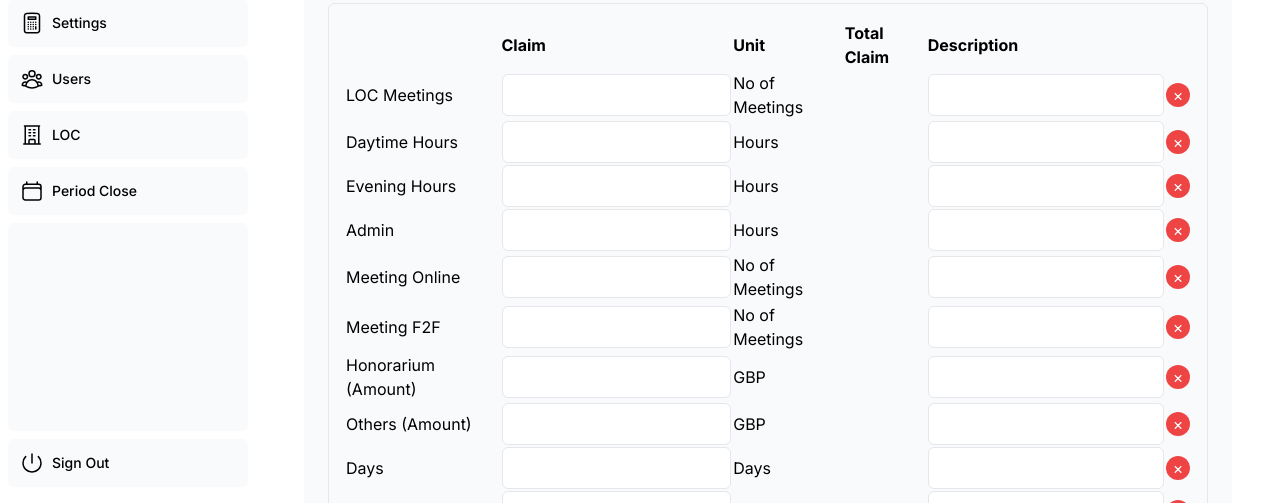
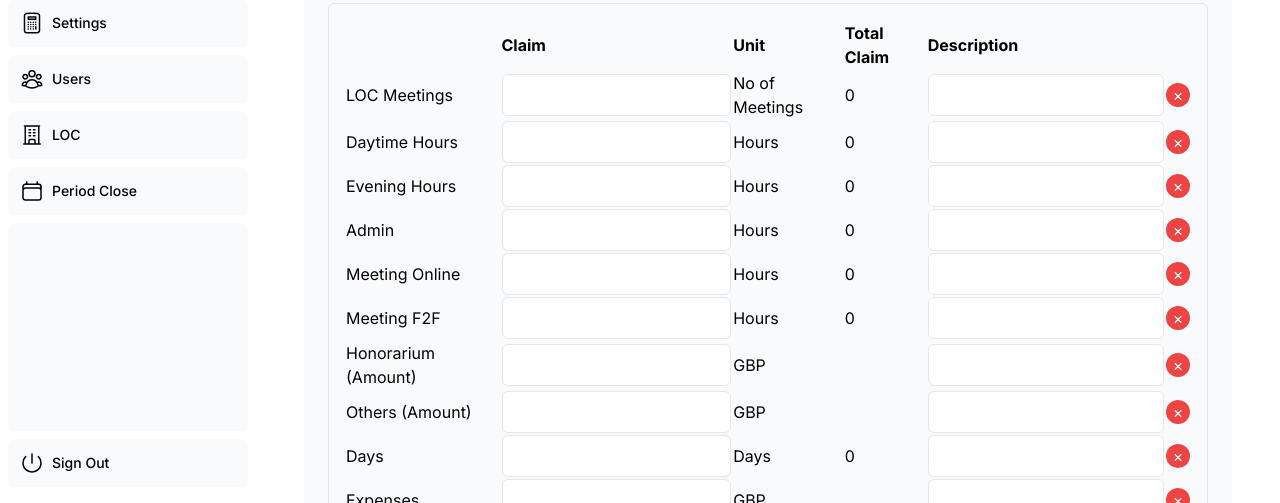
Before and after one commit to touseef028/payroll-app, a Next.js app: page /dashboard/invoices/create in a window 1280 px wide. Shown: the part 297-800 px from the top of the page. Built offline with nearby package versions, Linux system fonts and the light colour scheme; no server answers; the database is empty; a web font is replaced by a local one.

Commit message:
added total claims in create invoices

```diff
--- a/app/ui/invoices/create-form.tsx
+++ b/app/ui/invoices/create-form.tsx
@@ -71,6 +71,9 @@ export default function CreateInvoiceForm({
     fetchPeriods();
   }, []);
 
+  const userId = formData?.userId;
+  const user_site = users.find((user) => user.id === userId)?.site_name;
+
   const handleInputChange = (
     e: React.ChangeEvent<HTMLInputElement | HTMLSelectElement>
   ) => {
@@ -82,12 +85,73 @@ export default function CreateInvoiceForm({
   };
 
   const calculateTotal = () => {
-    const { day_hrs_amount, eve_hrs_amount, days, meetings } = formData;
+    const {
+      day_hrs_amount,
+      eve_hrs_amount,
+      days,
+      meetings,
+      admin,
+      meetingOnline,
+      meetingF2F,
+    } = formData;
+
+    const dayHrsTotal =
+      user_site === "Boxes"
+        ? Number(day_hrs_amount) * 12
+        : user_site === "Rayban"
+        ? Number(day_hrs_amount) * 13.06
+        : Number(day_hrs_amount) * (settings?.dayTimeRate ?? 0);
+
+    const eveHrsTotal =
+      user_site === "Boxes"
+        ? Number(eve_hrs_amount) * 10
+        : user_site === "Rayban"
+        ? Number(eve_hrs_amount) * 14.03
+        : Number(eve_hrs_amount) * (settings?.eveRate ?? 0);
+
+    const daysTotal =
+      user_site === "Boxes"
+        ? Number(days) * 10
+        : user_site === "Rayban"
+        ? Number(days) * 15.07
+        : Number(days) * (settings?.dayRate ?? 0);
+
+    const meetingsTotal =
+      user_site === "Boxes"
+        ? Number(meetings) * 10
+        : user_site === "Rayban"
+        ? Number(meetings) * 12.08
+        : Number(meetings) * (settings?.meetingRate ?? 0);
+
+    const adminTotal =
+      user_site === "Boxes"
+        ? Number(admin) * 10
+        : user_site === "Rayban"
+        ? Number(admin) * 13
+        : 0;
+
+    const meetingOnlineTotal =
+      user_site === "Boxes"
+        ? Number(meetingOnline) * 4
+        : user_site === "Rayban"
+        ? Number(meetingOnline) * 14
+        : 0;
+
+    const meetingF2FTotal =
+      user_site === "Boxes"
+        ? Number(meetingF2F) * 20
+        : user_site === "Rayban"
+        ? Number(meetingF2F) * 15
+        : 0;
+
     return (
-      Number(day_hrs_amount) * (settings?.dayTimeRate ?? 0) +
-      Number(eve_hrs_amount) * (settings?.eveRate ?? 0) +
-      Number(days) * (settings?.dayRate ?? 0) +
-      Number(meetings) * (settings?.meetingRate ?? 0)
+      dayHrsTotal +
+      eveHrsTotal +
+      daysTotal +
+      meetingsTotal +
+      adminTotal +
+      meetingOnlineTotal +
+      meetingF2FTotal
     );
   };
 
@@ -111,16 +175,16 @@ export default function CreateInvoiceForm({
             name="month"
             className="peer block w-full cursor-pointer rounded-md border border-gray-200 py-2 pl-10 text-sm outline-2 placeholder:text-gray-500"
             defaultValue=""
-            required
-          >
+            required>
             <option value="" disabled>
               Select a month
             </option>
-            {availablePeriods && availablePeriods.map((period: { id: string; period: string }) => (
-              <option key={period.id} value={period.period}>
-                {period.period}
-              </option>
-            ))}
+            {availablePeriods &&
+              availablePeriods.map((period: { id: string; period: string }) => (
+                <option key={period.id} value={period.period}>
+                  {period.period}
+                </option>
+              ))}
           </select>
         </div>
         {/* User Name */}
@@ -134,8 +198,7 @@ export default function CreateInvoiceForm({
               name="userId"
               className="peer block w-full cursor-pointer rounded-md border border-gray-200 py-2 pl-10 text-sm outline-2 placeholder:text-gray-500"
               value={formData.userId}
-              onChange={handleInputChange}
-            >
+              onChange={handleInputChange}>
               <option value="" disabled>
                 Select User
               </option>
@@ -173,7 +236,13 @@ export default function CreateInvoiceForm({
                   />
                 </td>
                 <td>No of Meetings</td>
-                <td>{/* Calculate total claim */}</td>
+                <td>
+                  {user_site === "Boxes"
+                    ? Number(formData?.meetings) * 10
+                    : user_site === "Rayban"
+                    ? Number(formData?.meetings) * 12.08
+                    : Number(formData?.meetings) * (settings?.meetingRate ?? 0)}
+                </td>
                 <td>
                   <input
                     type="text"
@@ -186,8 +255,7 @@ export default function CreateInvoiceForm({
                   <button
                     type="button"
                     onClick={() => handleRowReset("meetings")}
-                    className="w-6 h-6 rounded-full bg-red-500 text-white flex items-center justify-center"
-                  >
+                    className="w-6 h-6 rounded-full bg-red-500 text-white flex items-center justify-center">
                     ×
                   </button>
                 </td>
@@ -204,7 +272,15 @@ export default function CreateInvoiceForm({
                   />
                 </td>
                 <td>Hours</td>
-                <td>{/* Calculate total claim */}</td>
+                <td>
+                  {" "}
+                  {user_site === "Boxes"
+                    ? Number(formData?.day_hrs_amount) * 12
+                    : user_site === "Rayban"
+                    ? Number(formData?.day_hrs_amount) * 13.06
+                    : Number(formData?.day_hrs_amount) *
+                      (settings?.dayTimeRate ?? 0)}
+                </td>
                 <td>
                   <input
                     type="text"
@@ -217,8 +293,7 @@ export default function CreateInvoiceForm({
                   <button
                     type="button"
                     onClick={() => handleRowReset("day_hrs_amount")}
-                    className="w-6 h-6 rounded-full bg-red-500 text-white flex items-center justify-center"
-                  >
+                    className="w-6 h-6 rounded-full bg-red-500 text-white flex items-center justify-center">
                     ×
                   </button>
                 </td>
@@ -235,7 +310,15 @@ export default function CreateInvoiceForm({
                   />
                 </td>
                 <td>Hours</td>
-                <td>{/* Calculate total claim */}</td>
+                <td>
+                  {" "}
+                  {user_site === "Boxes"
+                    ? Number(formData?.eve_hrs_amount) * 10
+                    : user_site === "Rayban"
+                    ? Number(formData?.eve_hrs_amount) * 14.03
+                    : Number(formData?.eve_hrs_amount) *
+                      (settings?.eveRate ?? 0)}
+                </td>
                 <td>
                   <input
                     type="text"
@@ -248,8 +331,7 @@ export default function CreateInvoiceForm({
                   <button
                     type="button"
                     onClick={() => handleRowReset("eve_hrs_amount")}
-                    className="w-6 h-6 rounded-full bg-red-500 text-white flex items-center justify-center"
-                  >
+                    className="w-6 h-6 rounded-full bg-red-500 text-white flex items-center justify-center">
                     ×
                   </button>
                 </td>
@@ -266,7 +348,14 @@ export default function CreateInvoiceForm({
                   />
                 </td>
                 <td>Hours</td>
-                <td>{/* Calculate total claim */}</td>
+                <td>
+                  {" "}
+                  {user_site === "Boxes"
+                    ? Number(formData?.admin) * 10
+                    : user_site === "Rayban"
+                    ? Number(formData?.admin) * 13
+                    : 0}
+                </td>
                 <td>
                   <input
                     type="text"
@@ -279,8 +368,7 @@ export default function CreateInvoiceForm({
                   <button
                     type="button"
                     onClick={() => handleRowReset("admin")}
-                    className="w-6 h-6 rounded-full bg-red-500 text-white flex items-center justify-center"
-                  >
+                    className="w-6 h-6 rounded-full bg-red-500 text-white flex items-center justify-center">
                     ×
                   </button>
                 </td>
@@ -296,8 +384,15 @@ export default function CreateInvoiceForm({
                     className="w-full rounded-md border border-gray-200 py-2 pl-3"
                   />
                 </td>
-                <td>No of Meetings</td>
-                <td>{/* Calculate total claim */}</td>
+                <td>Hours</td>
+                <td>
+                  {" "}
+                  {user_site === "Boxes"
+                    ? Number(formData?.meetingOnline) * 4
+                    : user_site === "Rayban"
+                    ? Number(formData?.meetingOnline) * 14
+                    : 0}
+                </td>
                 <td>
                   <input
                     type="text"
@@ -310,8 +405,7 @@ export default function CreateInvoiceForm({
                   <button
                     type="button"
                     onClick={() => handleRowReset("meetingOnline")}
-                    className="w-6 h-6 rounded-full bg-red-500 text-white flex items-center justify-center"
-                  >
+                    className="w-6 h-6 rounded-full bg-red-500 text-white flex items-center justify-center">
                     ×
                   </button>
                 </td>
@@ -327,8 +421,15 @@ export default function CreateInvoiceForm({
                     className="w-full rounded-md border border-gray-200 py-2 pl-3"
                   />
                 </td>
-                <td>No of Meetings</td>
-                <td>{/* Calculate total claim */}</td>
+                <td>Hours</td>
+                <td>
+                  {" "}
+                  {user_site === "Boxes"
+                    ? Number(formData?.meetingF2F) * 20
+                    : user_site === "Rayban"
+                    ? Number(formData?.meetingF2F) * 15
+                    : 0}
+                </td>
                 <td>
                   <input
                     type="text"
@@ -341,8 +442,7 @@ export default function CreateInvoiceForm({
                   <button
                     type="button"
                     onClick={() => handleRowReset("meetingF2F")}
-                    className="w-6 h-6 rounded-full bg-red-500 text-white flex items-center justify-center"
-                  >
+                    className="w-6 h-6 rounded-full bg-red-500 text-white flex items-center justify-center">
                     ×
                   </button>
                 </td>
@@ -373,8 +473,7 @@ export default function CreateInvoiceForm({
                   <button
                     type="button"
                     onClick={() => handleRowReset("honorarium")}
-                    className="w-6 h-6 rounded-full bg-red-500 text-white flex items-center justify-center"
-                  >
+                    className="w-6 h-6 rounded-full bg-red-500 text-white flex items-center justify-center">
                     ×
                   </button>
                 </td>
@@ -405,8 +504,7 @@ export default function CreateInvoiceForm({
                   <button
                     type="button"
                     onClick={() => handleRowReset("others")}
-                    className="w-6 h-6 rounded-full bg-red-500 text-white flex items-center justify-center"
-                  >
+                    className="w-6 h-6 rounded-full bg-red-500 text-white flex items-center justify-center">
                     ×
                   </button>
                 </td>
@@ -424,7 +522,15 @@ export default function CreateInvoiceForm({
                   />
                 </td>
                 <td>Days</td>
-                <td>{/* Calculate total claim */}</td>
+
+                <td>
+                  {" "}
+                  {user_site === "Boxes"
+                    ? Number(formData?.days) * 10
+                    : user_site === "Rayban"
+                    ? Number(formData?.days) * 15.07
+                    : Number(formData?.days) * (settings?.dayRate ?? 0)}
+                </td>
                 <td>
                   <input
                     type="text"
@@ -437,8 +543,7 @@ export default function CreateInvoiceForm({
                   <button
                     type="button"
                     onClick={() => handleRowReset("days")}
-                    className="w-6 h-6 rounded-full bg-red-500 text-white flex items-center justify-center"
-                  >
+                    className="w-6 h-6 rounded-full bg-red-500 text-white flex items-center justify-center">
                     ×
                   </button>
                 </td>
@@ -469,8 +574,7 @@ export default function CreateInvoiceForm({
                   <button
                     type="button"
                     onClick={() => handleRowReset("expenses")}
-                    className="w-6 h-6 rounded-full bg-red-500 text-white flex items-center justify-center"
-                  >
+                    className="w-6 h-6 rounded-full bg-red-500 text-white flex items-center justify-center">
                     ×
                   </button>
                 </td>
@@ -536,8 +640,7 @@ export default function CreateInvoiceForm({
                 />
                 <label
                   htmlFor="pending"
-                  className="ml-2 flex cursor-pointer items-center gap-1.5 rounded-full bg-gray-100 px-3 py-1.5 text-xs font-medium text-gray-600"
-                >
+                  className="ml-2 flex cursor-pointer items-center gap-1.5 rounded-full bg-gray-100 px-3 py-1.5 text-xs font-medium text-gray-600">
                   Pending <ClockIcon className="h-4 w-4" />
                 </label>
               </div>
@@ -551,8 +654,7 @@ export default function CreateInvoiceForm({
                 />
                 <label
                   htmlFor="approved"
-                  className="ml-2 flex cursor-pointer items-center gap-1.5 rounded-full bg-green-500 px-3 py-1.5 text-xs font-medium text-white"
-                >
+                  className="ml-2 flex cursor-pointer items-center gap-1.5 rounded-full bg-green-500 px-3 py-1.5 text-xs font-medium text-white">
                   Approved <CheckIcon className="h-4 w-4" />
                 </label>
               </div>
@@ -566,8 +668,7 @@ export default function CreateInvoiceForm({
                 />
                 <label
                   htmlFor="rejected"
-                  className="ml-2 flex items-center gap-1.5 rounded-full bg-gray-100 px-3 py-1.5 text-xs font-medium text-red-600"
-                >
+                  className="ml-2 flex items-center gap-1.5 rounded-full bg-gray-100 px-3 py-1.5 text-xs font-medium text-red-600">
                   Rejected <HandThumbDownIcon className="h-4 w-4" />
                 </label>
               </div>
@@ -578,8 +679,7 @@ export default function CreateInvoiceForm({
       <div className="mt-6 flex justify-end gap-4">
         <Link
           href="/dashboard/invoices"
-          className="flex h-10 items-center rounded-lg bg-gray-100 px-4 text-sm font-medium text-gray-600 transition-colors hover:bg-gray-200"
-        >
+          className="flex h-10 items-center rounded-lg bg-gray-100 px-4 text-sm font-medium text-gray-600 transition-colors hover:bg-gray-200">
           Cancel
         </Link>
         <Button type="submit">Create Invoice</Button>
```
Also changed, not shown: app/dashboard/invoices/create/page.tsx (+7 -7 lines), app/lib/data.ts (+5 -4 lines), app/lib/definitions.ts (+15 -14 lines), app/ui/invoices/MonthlyStatusBarClient.tsx (+9 -14 lines), app/ui/invoices/table.tsx (+3 -4 lines), app/ui/users/table.tsx (+8 -14 lines).
